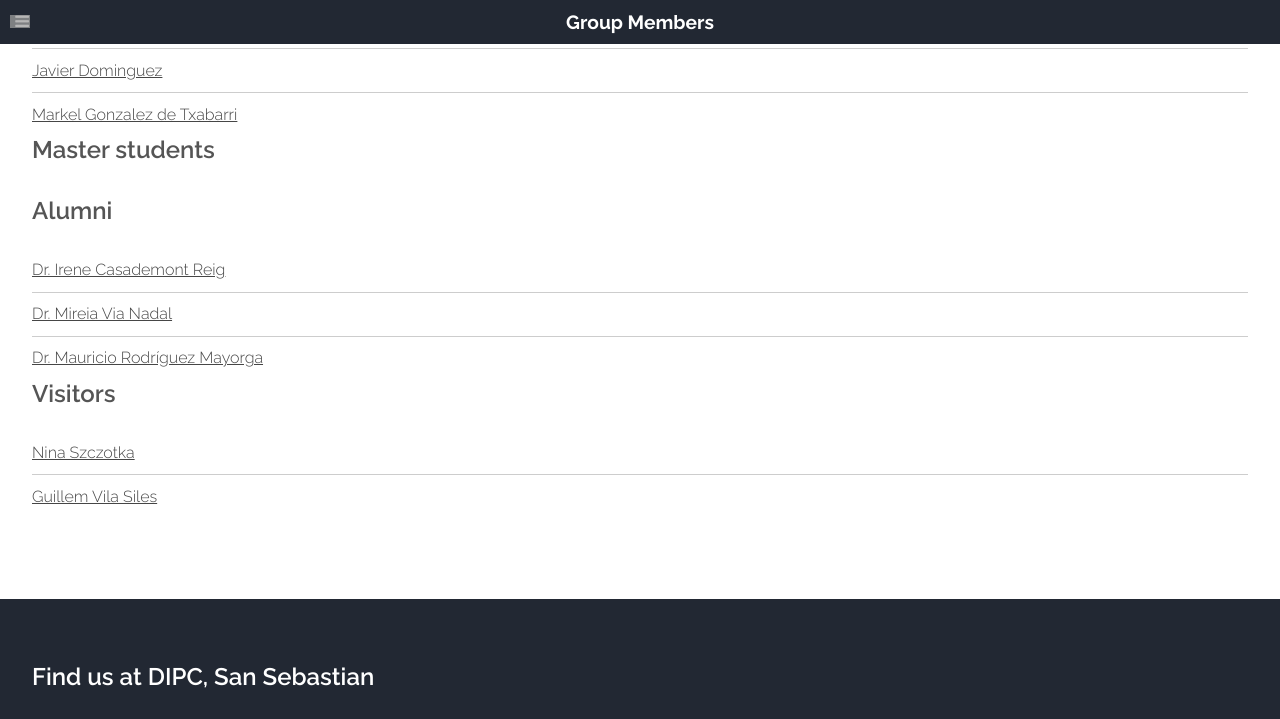
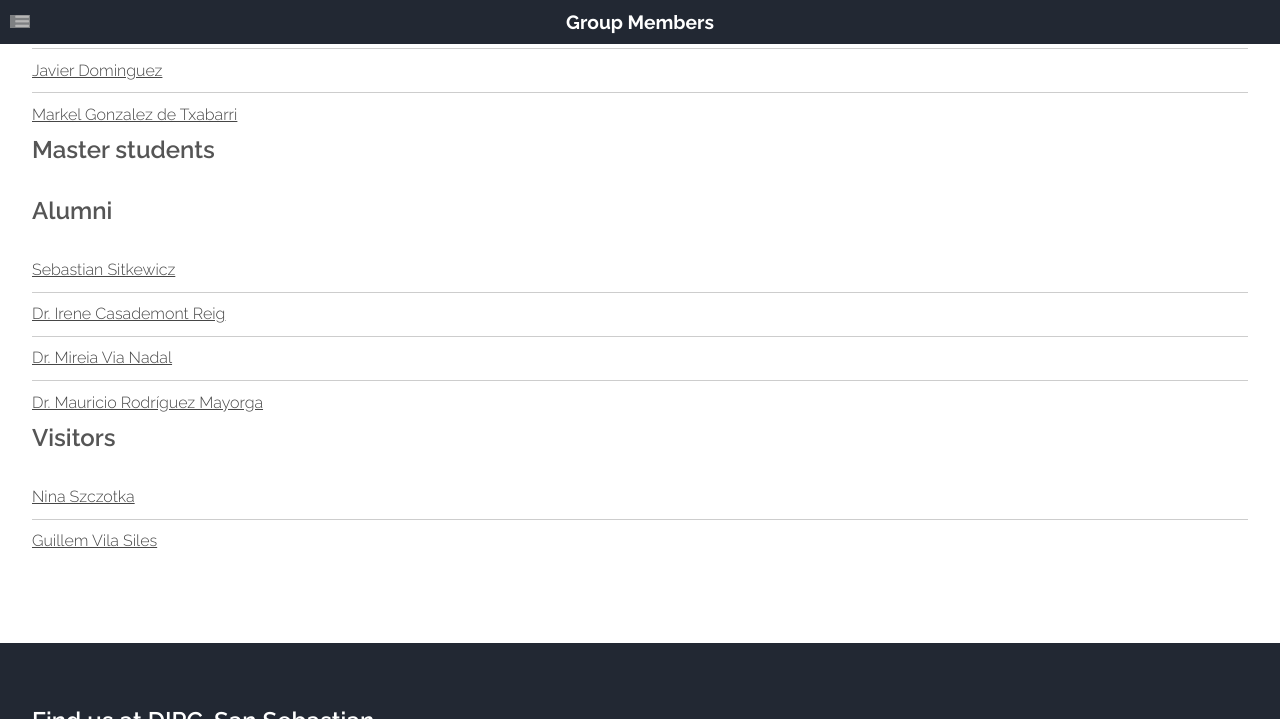
Before and after one commit to old-jekyll-templates/Horizons-Jekyll-Theme, a Jekyll site: the page built from members.html, in a window 1280 px wide and 900 px high, scrolled down 1579 px, cut to the strip 0-719 px from the top of the window. Built offline with Jekyll 4.4.1, drawn with Linux system fonts in a browser that asks for light colours; grey boxes are pictures that could not be loaded.

Commit message:
Update alumni_list.html

```diff
--- a/_includes/alumni_list.html
+++ b/_includes/alumni_list.html
@@ -1,3 +1,4 @@
+<li><a href="{{ site.baseurl }}/members/sebastian_sitkewicz.html">Sebastian Sitkewicz</a></li>
 <li><a href="{{ site.baseurl }}/members/irene_casademont_reig.html">Dr. Irene Casademont Reig</a></li>
 <li><a href="{{ site.baseurl }}/members/mireia_via_nadal.html">Dr. Mireia Via Nadal</a></li>
 <li><a href="{{ site.baseurl }}/members/mauricio_rodriguez.html">Dr. Mauricio Rodríguez Mayorga</a></li>
```
